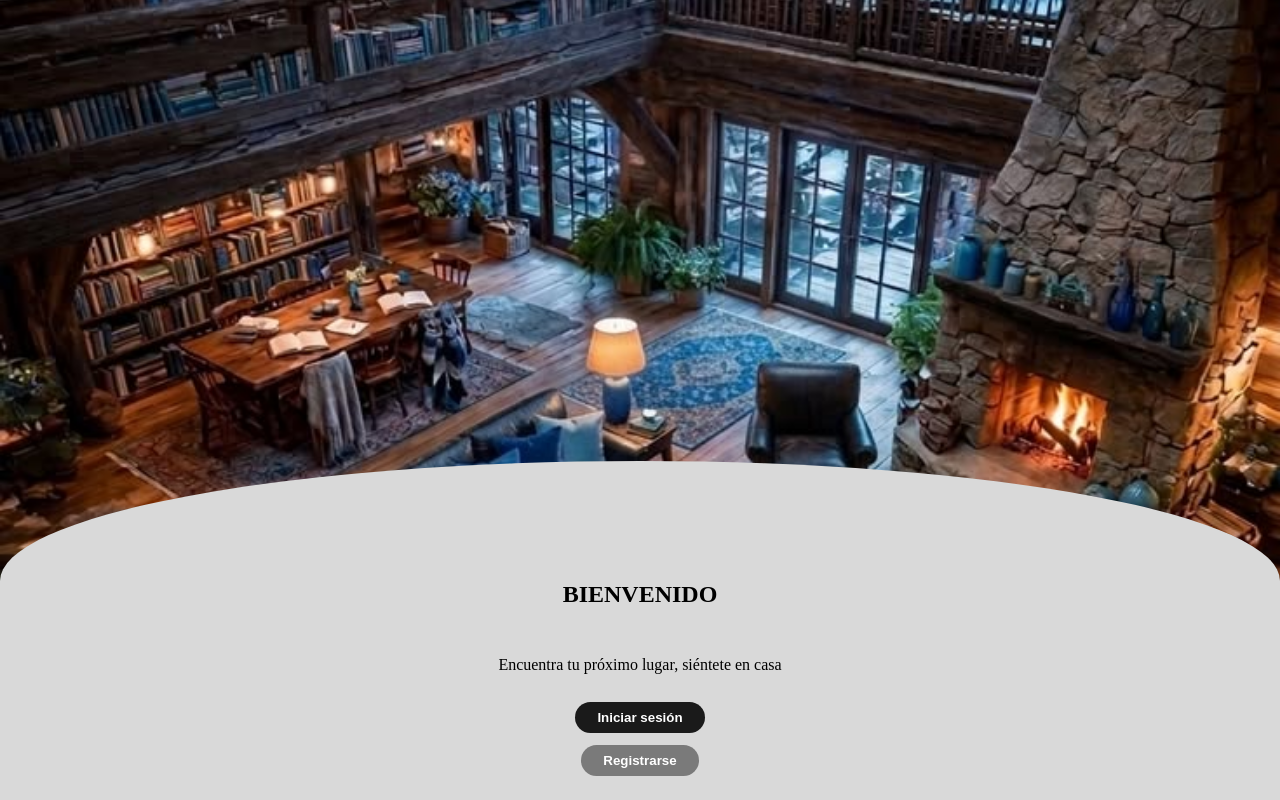
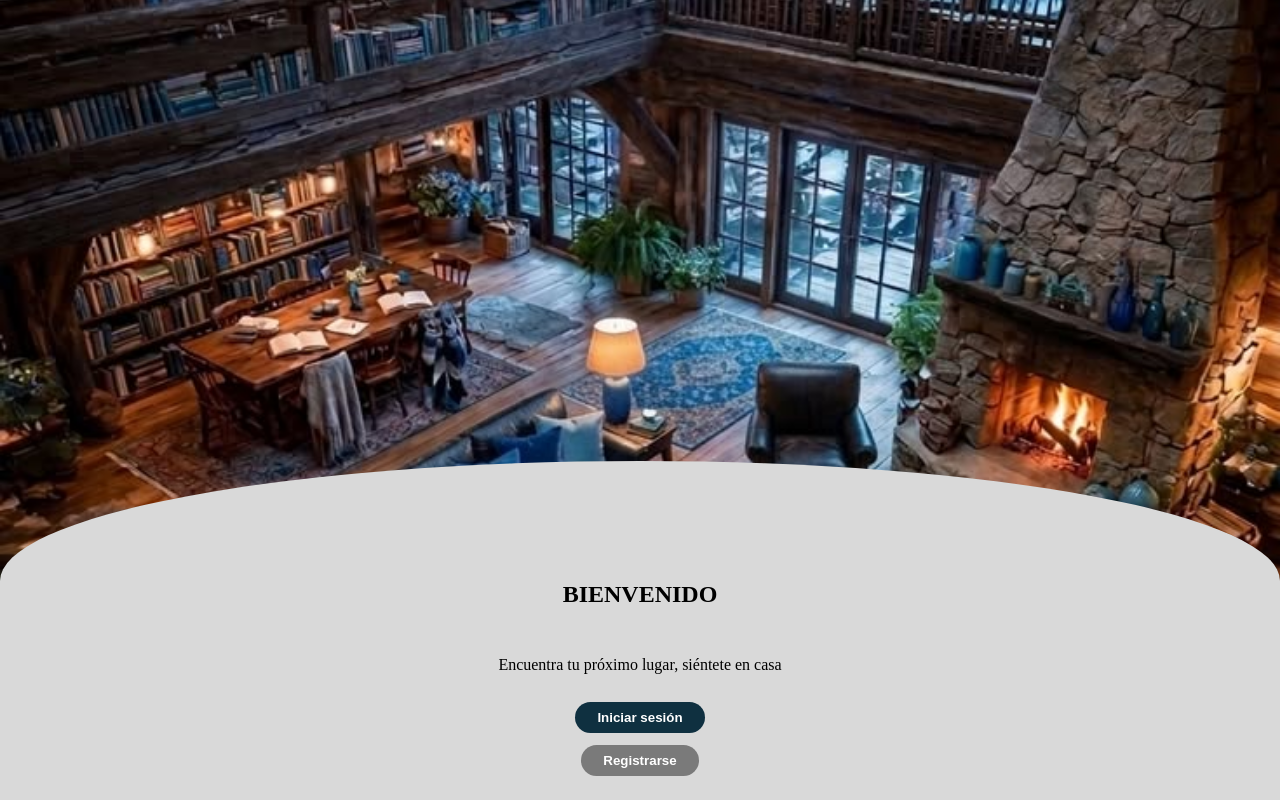
Before and after one commit to amvaunbosque/Proyecto1-DS32026-1, an Angular app in the folder proyecto_1/marketplace/angular1/: page / in a window 1280 px wide. Built offline with nearby package versions, Linux system fonts and the light colour scheme.

Commit message:
feat: registry-page creation and register-btn use

```diff
--- a/proyecto_1/marketplace/angular1/src/app/components/button/button.css
+++ b/proyecto_1/marketplace/angular1/src/app/components/button/button.css
@@ -6,12 +6,12 @@ button {
   cursor: pointer;
 }
 
-.primary {
-  background: #1a1a1a;
+.register {
+  background: #0F3040;
   color: white;
 }
 
-.secondary {
+.signIn {
   background: #7a7a7a;
   color: white;
 }
--- /dev/null
+++ b/proyecto_1/marketplace/angular1/src/app/components/registry-page/registry-page.html
@@ -0,0 +1,3 @@
+<div class= "registro">
+    <h1> {{title}}</h1>
+    </div>
--- /dev/null
+++ b/proyecto_1/marketplace/angular1/src/app/components/registry-page/registry-page.ts
@@ -0,0 +1,11 @@
+import { Component } from '@angular/core';
+
+@Component({
+  imports: [],
+  selector: 'app-registry-page',
+  styleUrl: './registry-page.css',
+  templateUrl: './registry-page.html',
+})
+export class RegistryPage {
+  title: String = "Regsitro";
+}
--- a/proyecto_1/marketplace/angular1/src/app/components/welcome-page/welcome-page.html
+++ b/proyecto_1/marketplace/angular1/src/app/components/welcome-page/welcome-page.html
@@ -1,11 +1,17 @@
-<section class="pantalla">
+
+@if (!mostrarRegistro) {
+    <section class="pantalla">
 <img class="fondo" src="entry.jpg" alt="Fondo de bienvenida">
 
 <div class="panel">
     <h1>{{ title }}</h1>
     <p>{{ subtitle }}</p>
 
-    <app-button [textButton]="'Iniciar sesión'" [variant]="'primary'" (buttonClick)="onLogin()"></app-button>
-    <app-button [textButton]="'Registrarse'" [variant]="'secondary'" (buttonClick)="onRegister()"></app-button>
+    <app-button [textButton]="'Iniciar sesión'" [variant]="'register'" (buttonClick)="onLogin()"></app-button>
+    <app-button [textButton]="'Registrarse'" [variant]="'signIn'" (buttonClick)="onRegister()"></app-button>
+
 </div>
 </section>
+    } @else {
+<app-registry-page></app-registry-page>
+}
--- a/proyecto_1/marketplace/angular1/src/app/components/welcome-page/welcome-page.ts
+++ b/proyecto_1/marketplace/angular1/src/app/components/welcome-page/welcome-page.ts
@@ -1,8 +1,9 @@
 import { Component } from '@angular/core';
 import { Button } from '../button/button';
+import { RegistryPage } from '../registry-page/registry-page';
 
 @Component({
-  imports: [Button],
+  imports: [Button, RegistryPage],
   selector: 'app-welcome-page',
   styleUrl: './welcome-page.css',
   templateUrl: './welcome-page.html',
@@ -17,5 +18,8 @@ export class WelcomePage {
 
   onRegister() {
     console.log('registrarse');
+    this.mostrarRegistro = true;
   }
-}
+
+  mostrarRegistro: boolean = false;
+  }
```
Also changed, not shown: proyecto_1/marketplace/angular1/src/app/components/registry-page/registry-page.css (added), 1 other file (tests, documents, lock files or other folders).
